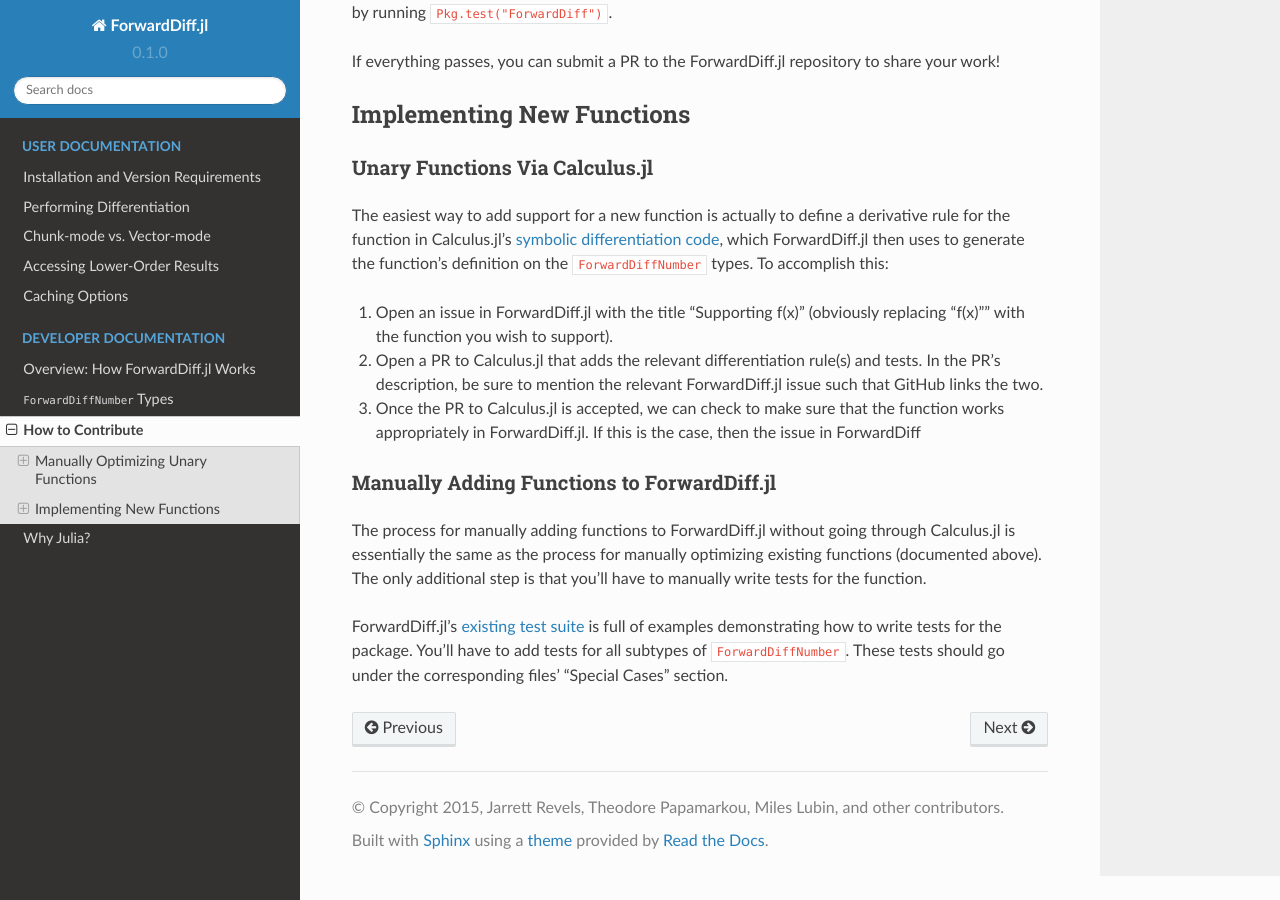
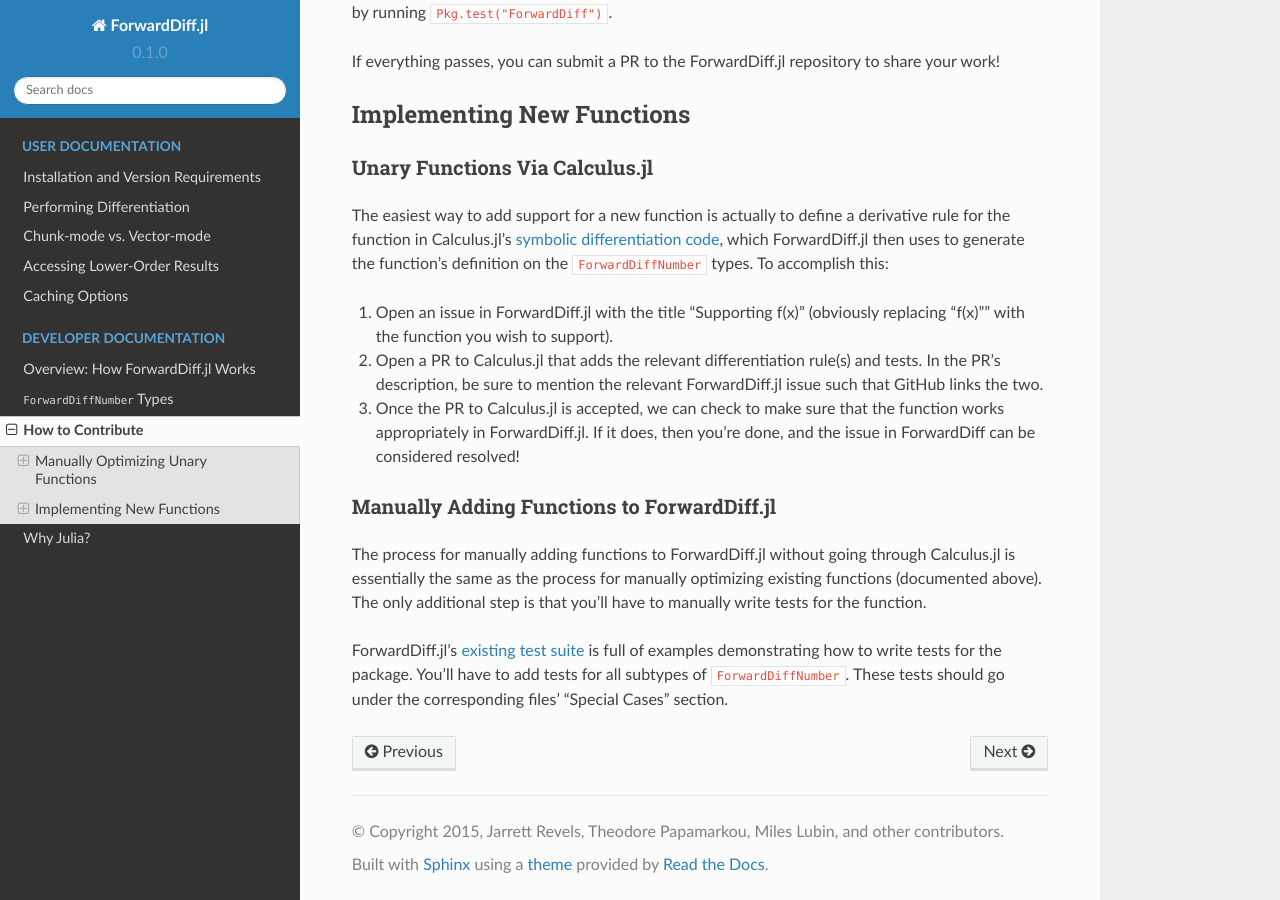
Before and after one commit to JuliaDiff/ForwardDiff.jl, a Sphinx documentation site: the page built from docs/source/contributing.rst, in a window 1280 px wide and 900 px high, scrolled down 3131 px. Built offline with Sphinx 7.4.7 and the Read the Docs theme 2.0.0, drawn with Linux system fonts in a browser that asks for light colours.

Commit message:
finish sentence fragment

```diff
--- a/docs/source/contributing.rst
+++ b/docs/source/contributing.rst
@@ -147,7 +147,7 @@
 
 1. Open an issue in ForwardDiff.jl with the title "Supporting f(x)" (obviously replacing "f(x)"" with the function you wish to support).
 2. Open a PR to Calculus.jl that adds the relevant differentiation rule(s) and tests. In the PR's description, be sure to mention the relevant ForwardDiff.jl issue such that GitHub links the two.
-3. Once the PR to Calculus.jl is accepted, we can check to make sure that the function works appropriately in ForwardDiff.jl. If this is the case, then the issue in ForwardDiff
+3. Once the PR to Calculus.jl is accepted, we can check to make sure that the function works appropriately in ForwardDiff.jl. If it does, then you're done, and the issue in ForwardDiff can be considered resolved!
 
 .. _`symbolic differentiation code`:
 
```
